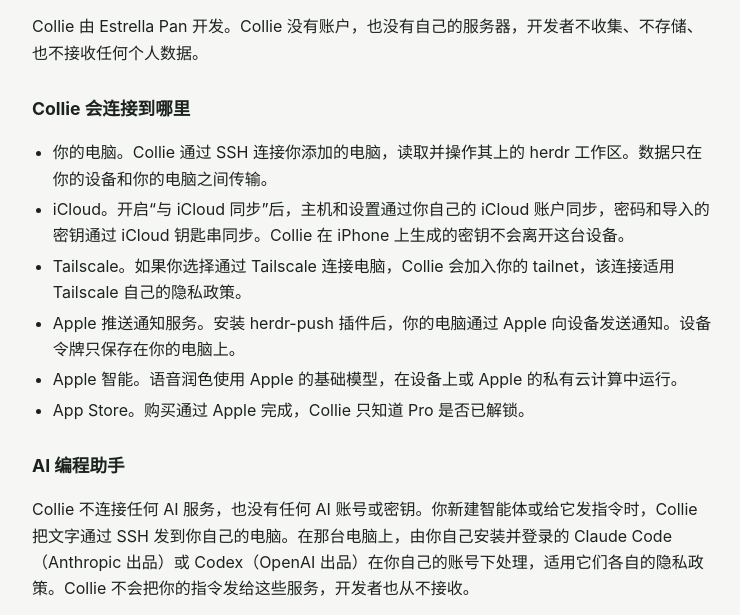
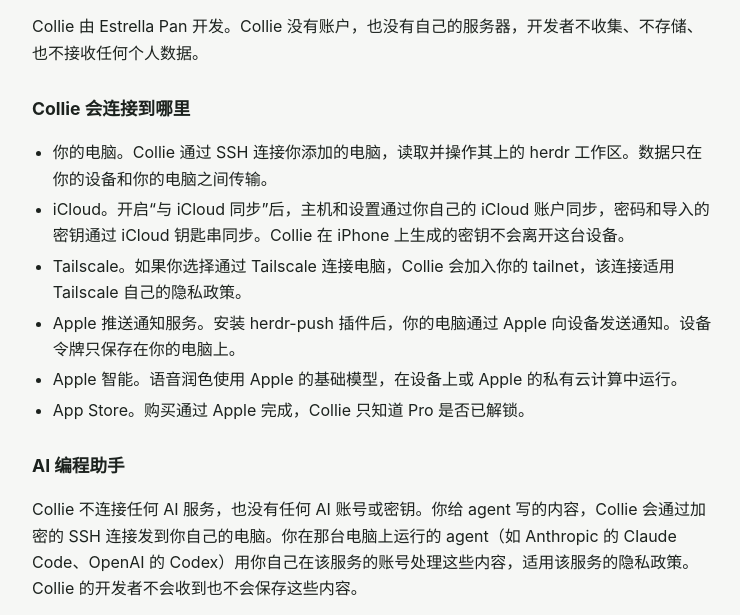
Before and after one commit to EstrellaXD/collie-site, a plain HTML site: page zh/privacy.html in a window 1280 px wide. Shown: the part 180-795 px from the top of the page, without its empty margins (268-1008 px from the left). Drawn offline with Linux system fonts and the light colour scheme.

Commit message:
Privacy: use the agreed Messages to Agents wording
Co-authored-by: AirBuild <315705251+airbuild[bot]@users.noreply.github.com>

```diff
--- a/zh/privacy.html
+++ b/zh/privacy.html
@@ -4,4 +4,4 @@ body{margin:0;background:var(--bg);color:var(--ink);font:16px/1.65 -apple-system
 main{max-width:680px;margin:0 auto;padding:40px max(20px,env(safe-area-inset-left)) 64px}
 h1{font-size:1.8rem;margin:0 0 4px} h2{font-size:1.1rem;margin:28px 0 6px}
 .meta{color:var(--muted);font-size:.9rem} nav{display:flex;gap:16px;font-size:.9rem;margin-bottom:28px}
-a{color:var(--accent)} ul,ol{padding-left:1.3em} li{margin:4px 0}</style></head><body><main><nav><a href="./">Collie</a><a href="privacy.html">隐私政策</a><a href="support.html">支持</a><a href="../">English</a></nav><h1>Collie 隐私政策</h1><p class="meta">最后更新：2026 年 11 月 24 日</p><p>Collie 由 Estrella Pan 开发。Collie 没有账户，也没有自己的服务器，开发者不收集、不存储、也不接收任何个人数据。</p><h2>Collie 会连接到哪里</h2><ul><li>你的电脑。Collie 通过 SSH 连接你添加的电脑，读取并操作其上的 herdr 工作区。数据只在你的设备和你的电脑之间传输。</li><li>iCloud。开启“与 iCloud 同步”后，主机和设置通过你自己的 iCloud 账户同步，密码和导入的密钥通过 iCloud 钥匙串同步。Collie 在 iPhone 上生成的密钥不会离开这台设备。</li><li>Tailscale。如果你选择通过 Tailscale 连接电脑，Collie 会加入你的 tailnet，该连接适用 Tailscale 自己的隐私政策。</li><li>Apple 推送通知服务。安装 herdr-push 插件后，你的电脑通过 Apple 向设备发送通知。设备令牌只保存在你的电脑上。</li><li>Apple 智能。语音润色使用 Apple 的基础模型，在设备上或 Apple 的私有云计算中运行。</li><li>App Store。购买通过 Apple 完成，Collie 只知道 Pro 是否已解锁。</li></ul><h2>AI 编程助手</h2><p>Collie 不连接任何 AI 服务，也没有任何 AI 账号或密钥。你新建智能体或给它发指令时，Collie 把文字通过 SSH 发到你自己的电脑。在那台电脑上，由你自己安装并登录的 Claude Code（Anthropic 出品）或 Codex（OpenAI 出品）在你自己的账号下处理，适用它们各自的隐私政策。Collie 不会把你的指令发给这些服务，开发者也从不接收。</p><p>为了显示用量额度，Collie 会让你的电脑去读取：Claude Code 由你的电脑用你已有的登录向 Anthropic 查询；Codex 读取它自己的日志文件。传回你设备的只有额度数字。</p><h2>麦克风和语音识别</h2><p>Collie 只在你听写时使用麦克风。语音识别在设备上完成。</p><h2>分析与追踪</h2><p>Collie 不包含任何分析、广告或追踪。</p><h2>儿童</h2><p>Collie 并非面向儿童。</p><h2>变更</h2><p>本政策的变更会发布在本页，并更新日期。</p><h2>联系方式</h2><p><a href="mailto:collie@estrella.cloud">collie@estrella.cloud</a></p></main></body></html>
+a{color:var(--accent)} ul,ol{padding-left:1.3em} li{margin:4px 0}</style></head><body><main><nav><a href="./">Collie</a><a href="privacy.html">隐私政策</a><a href="support.html">支持</a><a href="../">English</a></nav><h1>Collie 隐私政策</h1><p class="meta">最后更新：2026 年 11 月 24 日</p><p>Collie 由 Estrella Pan 开发。Collie 没有账户，也没有自己的服务器，开发者不收集、不存储、也不接收任何个人数据。</p><h2>Collie 会连接到哪里</h2><ul><li>你的电脑。Collie 通过 SSH 连接你添加的电脑，读取并操作其上的 herdr 工作区。数据只在你的设备和你的电脑之间传输。</li><li>iCloud。开启“与 iCloud 同步”后，主机和设置通过你自己的 iCloud 账户同步，密码和导入的密钥通过 iCloud 钥匙串同步。Collie 在 iPhone 上生成的密钥不会离开这台设备。</li><li>Tailscale。如果你选择通过 Tailscale 连接电脑，Collie 会加入你的 tailnet，该连接适用 Tailscale 自己的隐私政策。</li><li>Apple 推送通知服务。安装 herdr-push 插件后，你的电脑通过 Apple 向设备发送通知。设备令牌只保存在你的电脑上。</li><li>Apple 智能。语音润色使用 Apple 的基础模型，在设备上或 Apple 的私有云计算中运行。</li><li>App Store。购买通过 Apple 完成，Collie 只知道 Pro 是否已解锁。</li></ul><h2>AI 编程助手</h2><p>Collie 不连接任何 AI 服务，也没有任何 AI 账号或密钥。你给 agent 写的内容，Collie 会通过加密的 SSH 连接发到你自己的电脑。你在那台电脑上运行的 agent（如 Anthropic 的 Claude Code、OpenAI 的 Codex）用你自己在该服务的账号处理这些内容，适用该服务的隐私政策。Collie 的开发者不会收到也不会保存这些内容。</p><p>为了显示用量额度，Collie 会让你的电脑去读取：Claude Code 由你的电脑用你已有的登录向 Anthropic 查询；Codex 读取它自己的日志文件。传回你设备的只有额度数字。</p><h2>麦克风和语音识别</h2><p>Collie 只在你听写时使用麦克风。语音识别在设备上完成。</p><h2>分析与追踪</h2><p>Collie 不包含任何分析、广告或追踪。</p><h2>儿童</h2><p>Collie 并非面向儿童。</p><h2>变更</h2><p>本政策的变更会发布在本页，并更新日期。</p><h2>联系方式</h2><p><a href="mailto:collie@estrella.cloud">collie@estrella.cloud</a></p></main></body></html>
```
Also changed, not shown: privacy.html (+1 -1 lines).
